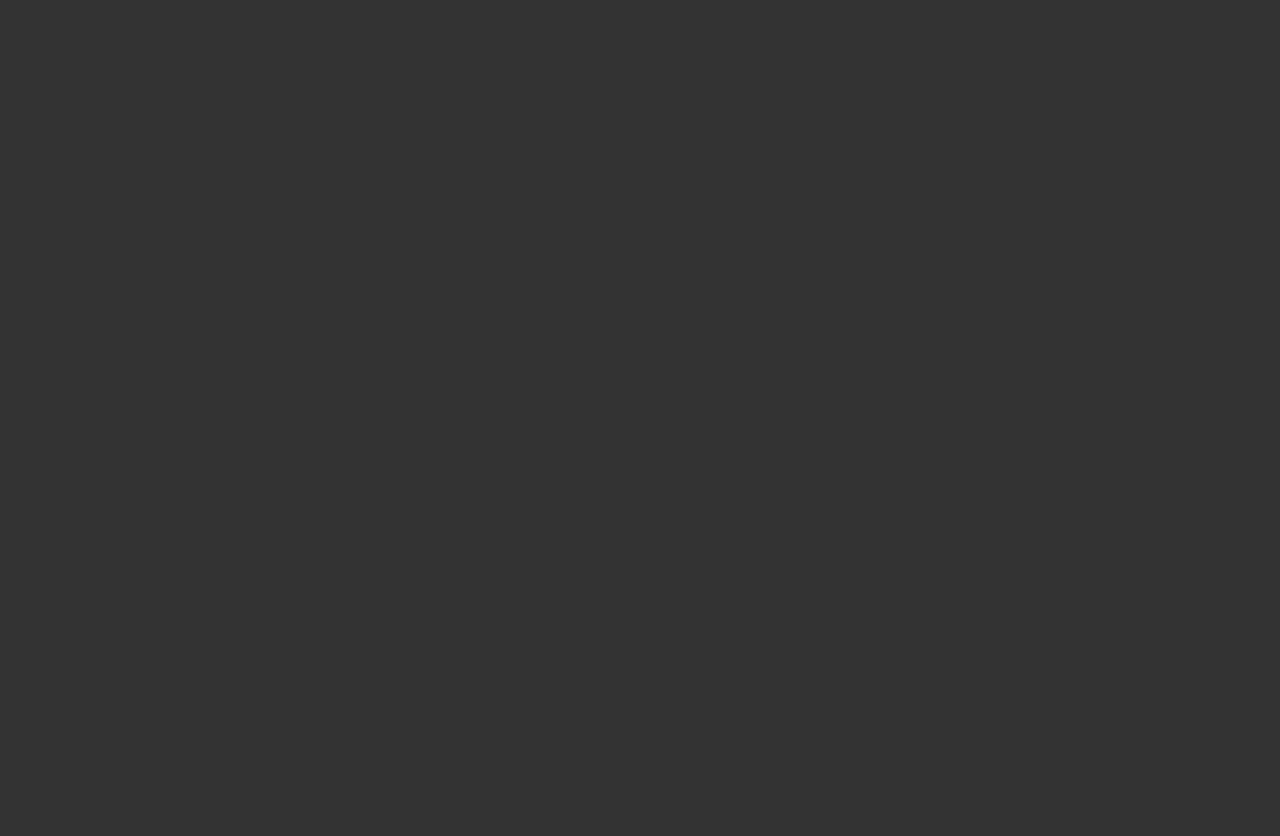
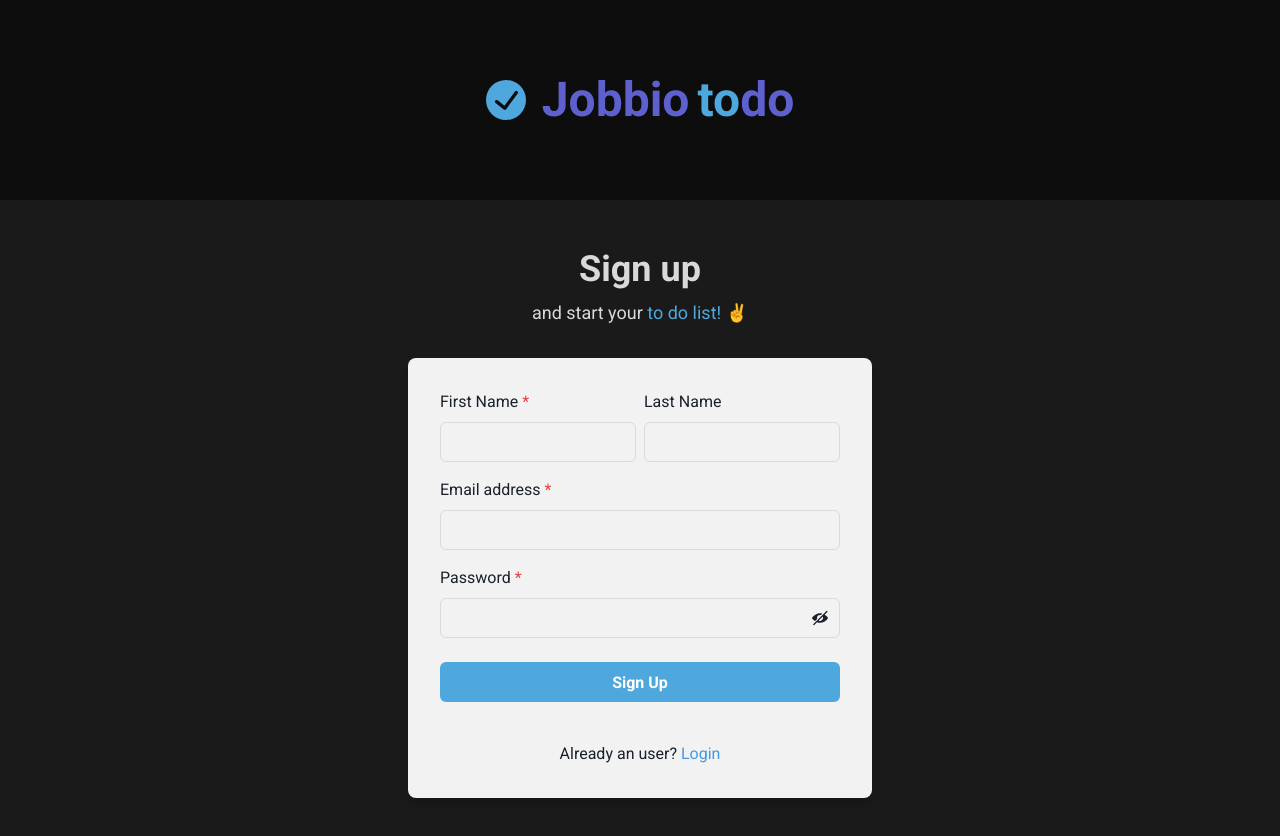
Before and after one commit to cvbordalo/jobbio-to-do, a React (Vite) app: page /signup in a window 1280 px wide. Before the commit this address had no page. Shown: the top 836 px of the page. Before the commit the page ends 800 px from the top, so only its background shows below. Built offline with nearby package versions, Linux system fonts and the light colour scheme.

Commit message:
feat: Finish SignIn and SignUp pages

```diff
--- a/src/Router.tsx
+++ b/src/Router.tsx
@@ -1,13 +1,14 @@
 import { Routes, Route } from 'react-router-dom';
 import { SignIn } from './pages/SignIn';
 import { DefaultLayout } from './layouts/DefaultLayout';
+import { SignUp } from './pages/SignUp';
 
 export function Router() {
   return (
     <Routes>
       <Route path="/" element={<DefaultLayout />}>
         <Route path="/" element={<SignIn />} />
-        {/* <Route path="/signup" /> */}
+        <Route path="/signup" element={<SignUp />} />
       </Route>
     </Routes>
   );
--- /dev/null
+++ b/src/components/FormButton/index.tsx
@@ -0,0 +1,19 @@
+import { Button } from '@chakra-ui/react';
+
+interface FormButtonProps {
+  title: string;
+}
+
+export function FormButton({ title }: FormButtonProps) {
+  return (
+    <Button
+      bg={'blue.300'}
+      color={'white'}
+      _hover={{
+        bg: 'blue.700'
+      }}
+    >
+      {title}
+    </Button>
+  );
+}
--- a/src/pages/SignIn.tsx
+++ b/src/pages/SignIn.tsx
@@ -4,36 +4,27 @@
   FormControl,
   FormLabel,
   Input,
-  Checkbox,
   Stack,
   Link,
-  Button,
   Heading,
-  Text,
-  useColorModeValue
+  Text
 } from '@chakra-ui/react';
+import { FormButton } from '../components/FormButton';
+import { NavLink } from 'react-router-dom';
 
 export function SignIn() {
   return (
-    <Flex
-      minH={'100vh'}
-      align={'center'}
-      justify={'center'}
-      bg={useColorModeValue('gray.50', 'gray.800')}
-    >
+    <Flex align={'center'} justify={'center'}>
       <Stack spacing={8} mx={'auto'} maxW={'lg'} py={12} px={6}>
         <Stack align={'center'}>
-          <Heading fontSize={'4xl'}>Sign in to your account</Heading>
-          <Text fontSize={'lg'} color={'gray.600'}>
-            to enjoy all of our cool <Link color={'blue.400'}>features</Link> ✌️
+          <Heading color={'gray.200'} fontSize={'4xl'}>
+            Sign in to your account
+          </Heading>
+          <Text fontSize={'lg'} color={'gray.200'}>
+            and start your <Link color={'blue.300'}>to do list!</Link> ✌️
           </Text>
         </Stack>
-        <Box
-          rounded={'lg'}
-          bg={useColorModeValue('white', 'gray.700')}
-          boxShadow={'lg'}
-          p={8}
-        >
+        <Box rounded={'lg'} bg={'gray.100'} boxShadow={'lg'} p={8}>
           <Stack spacing={4}>
             <FormControl id="email">
               <FormLabel>Email address</FormLabel>
@@ -49,18 +40,11 @@
                 align={'start'}
                 justify={'space-between'}
               >
-                <Checkbox>Remember me</Checkbox>
-                <Link color={'blue.400'}>Forgot password?</Link>
+                <NavLink to="/signup">
+                  <Link color={'blue.300'}>Or create your account here!</Link>
+                </NavLink>
               </Stack>
-              <Button
-                bg={'blue.400'}
-                color={'white'}
-                _hover={{
-                  bg: 'blue.500'
-                }}
-              >
-                Sign in
-              </Button>
+              <FormButton title="Sign In" />
             </Stack>
           </Stack>
         </Box>
--- /dev/null
+++ b/src/pages/SignUp.tsx
@@ -0,0 +1,87 @@
+import {
+  Flex,
+  Box,
+  FormControl,
+  FormLabel,
+  Input,
+  InputGroup,
+  HStack,
+  InputRightElement,
+  Stack,
+  Button,
+  Heading,
+  Text,
+  Link
+} from '@chakra-ui/react';
+import { useState } from 'react';
+import { ViewIcon, ViewOffIcon } from '@chakra-ui/icons';
+import { FormButton } from '../components/FormButton';
+import { NavLink } from 'react-router-dom';
+
+export function SignUp() {
+  const [showPassword, setShowPassword] = useState(false);
+
+  return (
+    <Flex align={'center'} justify={'center'}>
+      <Stack spacing={8} mx={'auto'} maxW={'lg'} py={12} px={6}>
+        <Stack align={'center'}>
+          <Heading color={'gray.200'} fontSize={'4xl'} textAlign={'center'}>
+            Sign up
+          </Heading>
+          <Text fontSize={'lg'} color={'gray.200'}>
+            and start your <Link color={'blue.300'}>to do list!</Link> ✌️
+          </Text>
+        </Stack>
+        <Box rounded={'lg'} bg={'gray.100'} boxShadow={'lg'} p={8}>
+          <Stack spacing={4}>
+            <HStack>
+              <Box>
+                <FormControl id="firstName" isRequired>
+                  <FormLabel>First Name</FormLabel>
+                  <Input type="text" />
+                </FormControl>
+              </Box>
+              <Box>
+                <FormControl id="lastName">
+                  <FormLabel>Last Name</FormLabel>
+                  <Input type="text" />
+                </FormControl>
+              </Box>
+            </HStack>
+            <FormControl id="email" isRequired>
+              <FormLabel>Email address</FormLabel>
+              <Input type="email" />
+            </FormControl>
+            <FormControl id="password" isRequired>
+              <FormLabel>Password</FormLabel>
+              <InputGroup>
+                <Input type={showPassword ? 'text' : 'password'} />
+                <InputRightElement h={'full'}>
+                  <Button
+                    variant={'ghost'}
+                    onClick={() =>
+                      setShowPassword(showPassword => !showPassword)
+                    }
+                  >
+                    {showPassword ? <ViewIcon /> : <ViewOffIcon />}
+                  </Button>
+                </InputRightElement>
+              </InputGroup>
+            </FormControl>
+            <Stack spacing={10} pt={2}>
+              <FormButton title="Sign Up" />
+            </Stack>
+            <Stack pt={6}>
+              <Text align={'center'}>
+                Already an user?{' '}
+                <NavLink to={'/'}>
+                  <Link color={'blue.400'}>Login</Link>
+                </NavLink>
+              </Text>
+            </Stack>
+          </Stack>
+        </Box>
+      </Stack>
+    </Flex>
+  );
+}
--- a/src/styles/theme.ts
+++ b/src/styles/theme.ts
@@ -31,7 +31,7 @@
   styles: {
     global: {
       body: {
-        bg: 'gray.400'
+        bg: 'gray.600'
         // color: 'gray.100'
       }
     }
```
